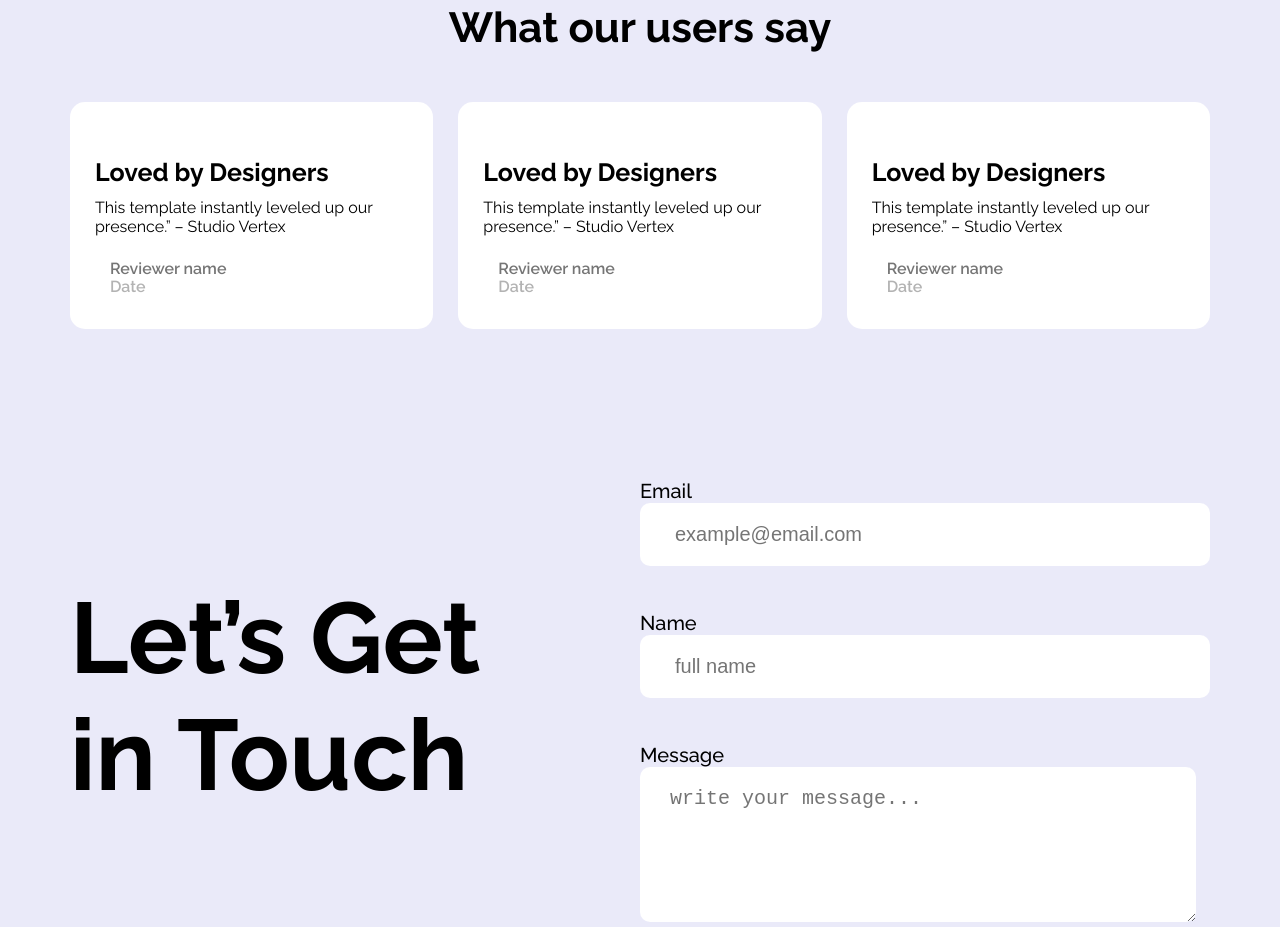
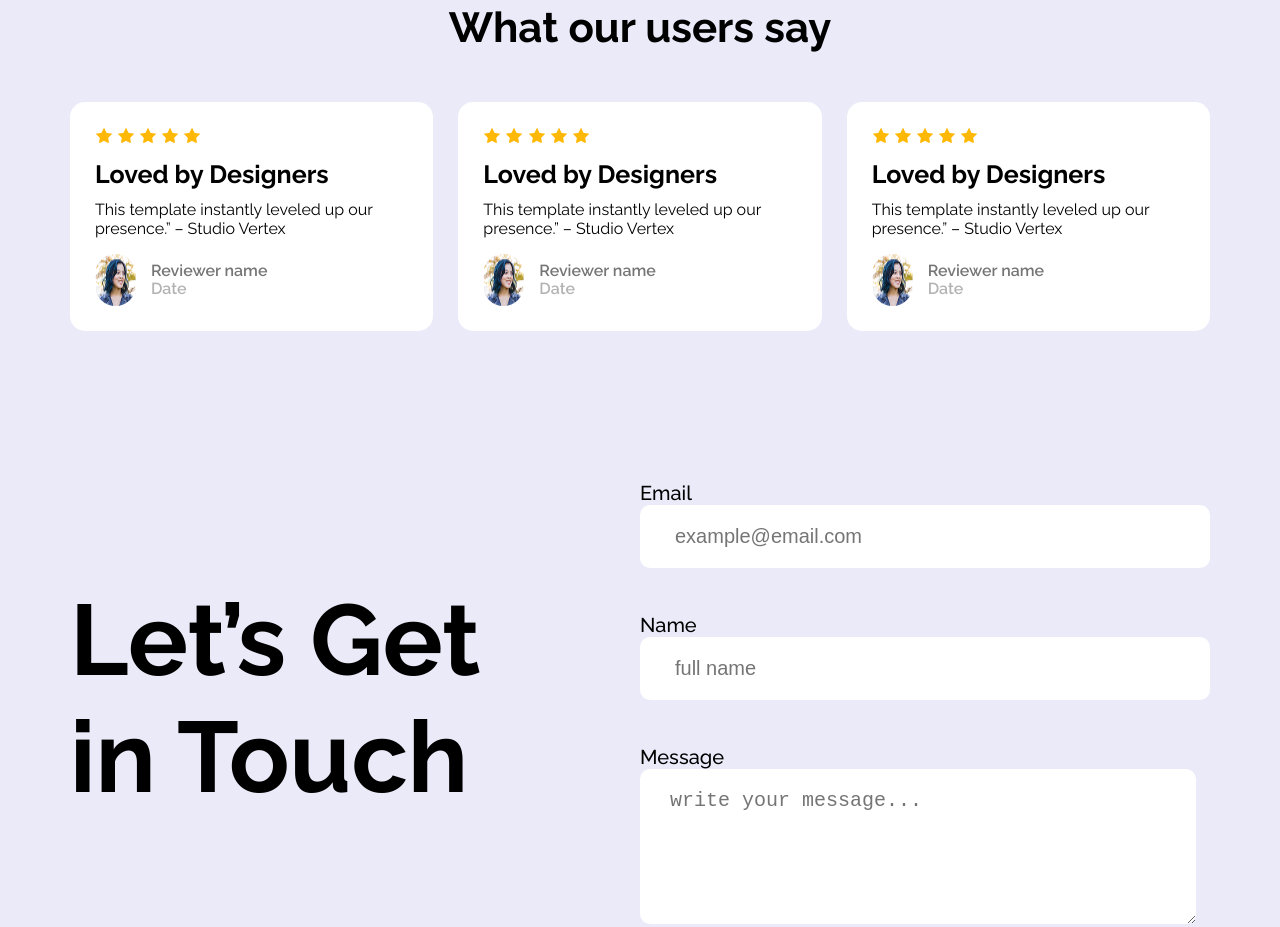
Before and after one commit to ahasana-ncs13/Assignment_001, a plain HTML site: page index.html in a window 1280 px wide. Shown: the part 1893-2820 px from the top of the page. Drawn offline with Linux system fonts and the light colour scheme; the site is published under a folder, as on GitHub Pages, so addresses that start at the root find nothing.

Commit message:
Update index.html

```diff
--- a/index.html
+++ b/index.html
@@ -67,17 +67,17 @@
 
             <div class="user-contain">
 
-                    <img src="/images/Assets/icon-star.png" alt="" >
-                    <img src="/images/Assets/icon-star.png" alt="" >
-                    <img src="/images/Assets/icon-star.png" alt="" >
-                    <img src="/images/Assets/icon-star.png" alt="" >
-                    <img src="/images/Assets/icon-star.png" alt="" >
+                    <img src="images/Assets/icon-star.png" alt="" >
+                    <img src="images/Assets/icon-star.png" alt="" >
+                    <img src="images/Assets/icon-star.png" alt="" >
+                    <img src="images/Assets/icon-star.png" alt="" >
+                    <img src="images/Assets/icon-star.png" alt="" >
 
                 <h3 class="user-contain-title">Loved by Designers</h3>
                 <p class="user-contain-description">This template instantly leveled up our presence.” – Studio Vertex</p>
 
                 <div class="reviewer-contain">
-                <img src="/images/Assets/avatar.png" alt="">
+                <img src="images/Assets/avatar.png" alt="">
 
                 <div class="reviewer-details">
                 <p class="title">Reviewer name</p>
@@ -88,18 +88,18 @@
             </div>
             <div class="user-contain">
 
-                    <img src="/images/Assets/icon-star.png" alt="" >
-                    <img src="/images/Assets/icon-star.png" alt="" >
-                    <img src="/images/Assets/icon-star.png" alt="" >
-                    <img src="/images/Assets/icon-star.png" alt="" >
-                    <img src="/images/Assets/icon-star.png" alt="" >
+                    <img src="images/Assets/icon-star.png" alt="" >
+                    <img src="images/Assets/icon-star.png" alt="" >
+                    <img src="images/Assets/icon-star.png" alt="" >
+                    <img src="images/Assets/icon-star.png" alt="" >
+                    <img src="images/Assets/icon-star.png" alt="" >
 
 
                 <h3 class="user-contain-title">Loved by Designers</h3>
                 <p class="user-contain-description">This template instantly leveled up our presence.” – Studio Vertex</p>
 
                  <div class="reviewer-contain">
-                <img src="/images/Assets/avatar.png" alt="">
+                <img src="images/Assets/avatar.png" alt="">
 
                 <div class="reviewer-details">
                 <p class="title">Reviewer name</p>
@@ -111,17 +111,17 @@
 
             <div class="user-contain">
 
-                    <img src="/images/Assets/icon-star.png" alt="" >
-                    <img src="/images/Assets/icon-star.png" alt="" >
-                    <img src="/images/Assets/icon-star.png" alt="" >
-                    <img src="/images/Assets/icon-star.png" alt="" >
-                    <img src="/images/Assets/icon-star.png" alt="" >
+                    <img src="images/Assets/icon-star.png" alt="" >
+                    <img src="images/Assets/icon-star.png" alt="" >
+                    <img src="images/Assets/icon-star.png" alt="" >
+                    <img src="images/Assets/icon-star.png" alt="" >
+                    <img src="images/Assets/icon-star.png" alt="" >
 
                 <h3 class="user-contain-title">Loved by Designers</h3>
                 <p class="user-contain-description">This template instantly leveled up our presence.” – Studio Vertex</p>
 
                  <div class="reviewer-contain">
-                <img src="/images/Assets/avatar.png" alt="">
+                <img src="images/Assets/avatar.png" alt="">
 
                 <div class="reviewer-details">
                 <p class="title">Reviewer name</p>
```
